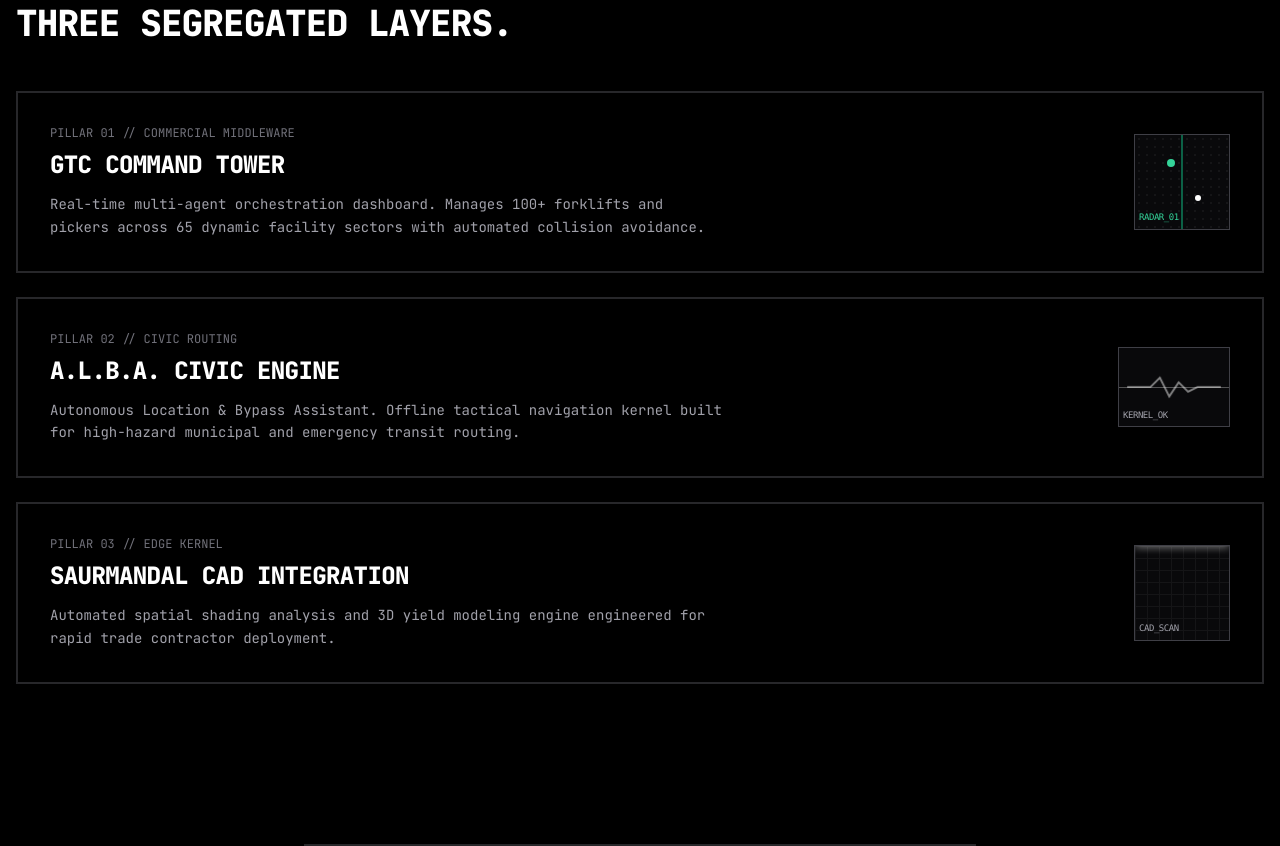
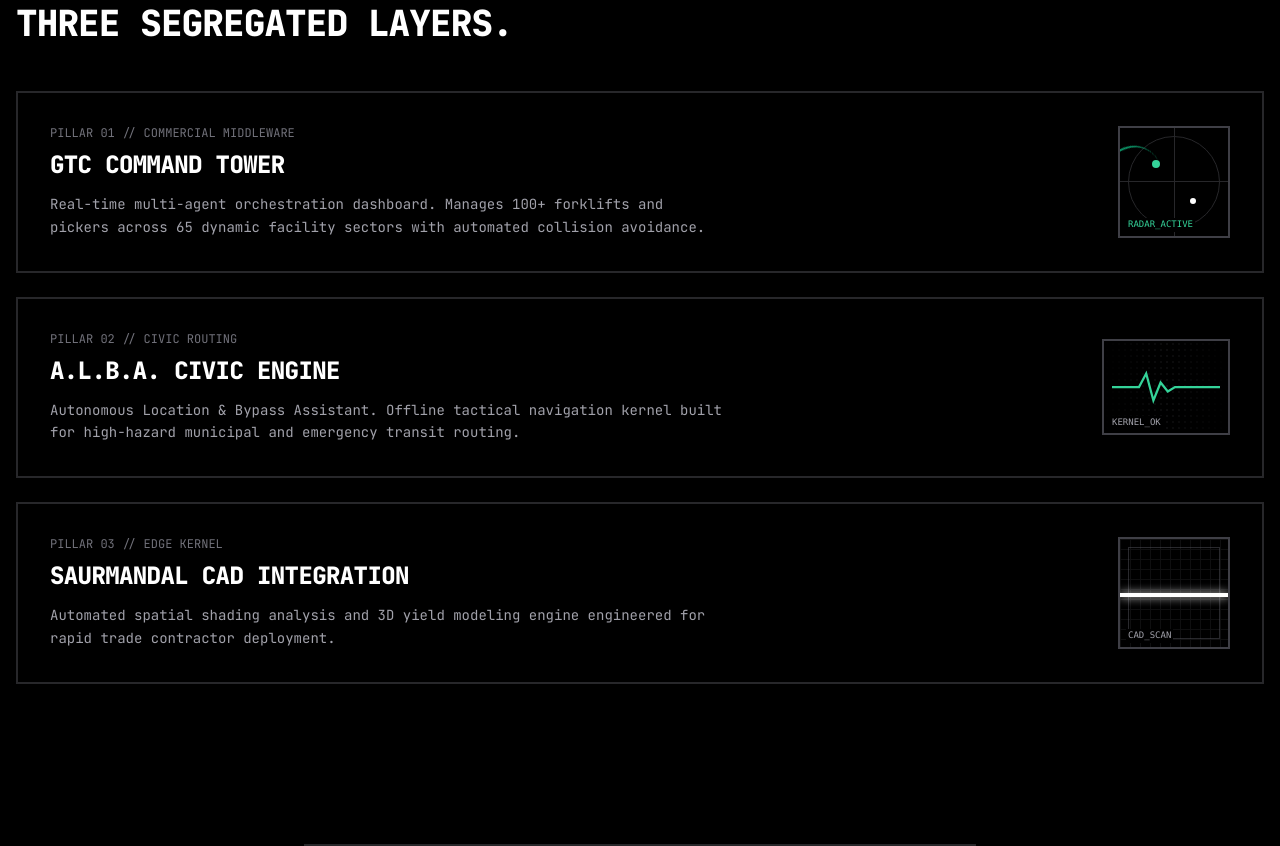
Before and after one commit to shreekarmangeshkar-sys/grid73-website, a plain HTML site: page index.html in a window 1280 px wide. Shown: the part 1294-2140 px from the top of the page. Drawn offline with nearby package versions, Linux system fonts and the light colour scheme.

Commit message:
Fix HTML formatting and enhance animations

```diff
--- a/index.html
+++ b/index.html
@@ -12,6 +12,7 @@
         .brutal-box { background: #000000; border: 2px solid #27272a; transition: all 0.2s cubic-bezier(0.16, 1, 0.3, 1); }
         .brutal-box:hover { border-color: #ffffff; background: #09090b; transform: translateY(-2px); }
         .grid-line-b { border-bottom: 1px solid #27272a; }
+
         @keyframes pulse-glow {
             0%, 100% { opacity: 1; }
             50% { opacity: 0.3; }
@@ -21,12 +22,13 @@
             100% { transform: rotate(360deg); }
         }
         @keyframes scan-line {
-            0% { transform: translateY(-100%); }
-            100% { transform: translateY(100%); }
+            0% { top: 0%; }
+            100% { top: 100%; }
         }
+
         .animate-pulse-glow { animation: pulse-glow 2s infinite ease-in-out; }
-        .radar-spinner { animation: radar-sweep 4s linear infinite; transform-origin: center; }
-        .scanner-bar { animation: scan-line 2.5s ease-in-out infinite alternate; }
+        .radar-spinner { animation: radar-sweep 3s linear infinite; transform-origin: 50% 50%; }
+        .scanner-bar { animation: scan-line 2s ease-in-out infinite alternate; }
     </style>
 </head>
 <body class="min-h-screen flex flex-col justify-between selection:bg-white selection:text-black">
@@ -115,7 +117,7 @@
                         </p>
                     </div>
                     <div class="mt-8 text-xs font-bold uppercase tracking-wider text-zinc-300">
-                        → ZERO-HARDWARE MIDDLEWARE
+                        → GTC
                     </div>
                 </div>
 
@@ -131,7 +133,7 @@
                         </p>
                     </div>
                     <div class="mt-8 text-xs font-bold uppercase tracking-wider text-zinc-300">
-                        → RAICO / SELLAFIELD FOCUS
+                        → PRETA
                     </div>
                 </div>
 
@@ -154,60 +156,62 @@
             </div>
         </section>
 
-        <!-- CORE PRODUCT STACK WITH MOTION GRAPHICS -->
+        <!-- CORE PRODUCT STACK WITH ACTIVE MOTION GRAPHICS -->
         <section id="pillars" class="w-full max-w-7xl mx-auto pt-24 pb-16">
             <div class="text-xs uppercase tracking-widest text-zinc-400 mb-8">// Core Product Stack</div>
             <h2 class="text-4xl font-extrabold tracking-tight uppercase mb-12">Three Segregated Layers.</h2>
             <div class="space-y-6">
 
-                <!-- Pillar 01: Radar / Fleet Coordination Visual -->
+                <!-- Pillar 01 -->
                 <div class="brutal-box p-8 flex flex-col md:flex-row justify-between items-center">
                     <div class="max-w-2xl mb-6 md:mb-0">
                         <div class="text-xs text-zinc-500 mb-2">PILLAR 01 // COMMERCIAL MIDDLEWARE</div>
                         <h3 class="text-2xl font-extrabold tracking-tight uppercase mb-3">GTC Command Tower</h3>
                         <p class="text-zinc-400 text-sm leading-relaxed">Real-time multi-agent orchestration dashboard. Manages 100+ forklifts and pickers across 65 dynamic facility sectors with automated collision avoidance.</p>
                     </div>
-                    <!-- Animated Radar Graphic -->
-                    <div class="w-24 h-24 border border-zinc-700 bg-zinc-950 relative flex items-center justify-center overflow-hidden shrink-0">
-                        <div class="absolute inset-0 bg-[radial-gradient(#27272a_1px,transparent_1px)] [background-size:8px_8px] opacity-40"></div>
-                        <div class="w-full h-0.5 bg-emerald-500/50 absolute radar-spinner"></div>
-                        <div class="w-2 h-2 bg-emerald-400 rounded-full animate-ping absolute top-6 left-8"></div>
-                        <div class="w-1.5 h-1.5 bg-white rounded-full absolute bottom-7 right-7"></div>
-                        <span class="text-[9px] text-emerald-400 font-mono tracking-tighter absolute bottom-1 left-1">RADAR_01</span>
+                    <!-- Animated Radar Screen -->
+                    <div class="w-28 h-28 border-2 border-zinc-700 bg-black relative flex items-center justify-center overflow-hidden shrink-0">
+                        <div class="absolute inset-0 border border-zinc-800 rounded-full m-2"></div>
+                        <div class="absolute w-full h-[1px] bg-zinc-800"></div>
+                        <div class="absolute h-full w-[1px] bg-zinc-800"></div>
+                        <div class="absolute w-14 h-14 border-r-2 border-emerald-500/80 rounded-full radar-spinner top-0 right-0 origin-bottom-left"></div>
+                        <div class="w-2 h-2 bg-emerald-400 rounded-full animate-ping absolute top-8 left-8"></div>
+                        <div class="w-1.5 h-1.5 bg-white rounded-full absolute bottom-8 right-8"></div>
+                        <span class="text-[9px] text-emerald-400 font-mono absolute bottom-1 left-1.5 bg-black px-0.5">RADAR_ACTIVE</span>
                     </div>
                 </div>
 
-                <!-- Pillar 02: Offline Heartbeat / Signal Visual -->
+                <!-- Pillar 02 -->
                 <div class="brutal-box p-8 flex flex-col md:flex-row justify-between items-center">
                     <div class="max-w-2xl mb-6 md:mb-0">
                         <div class="text-xs text-zinc-500 mb-2">PILLAR 02 // CIVIC ROUTING</div>
                         <h3 class="text-2xl font-extrabold tracking-tight uppercase mb-3">A.L.B.A. Civic Engine</h3>
                         <p class="text-zinc-400 text-sm leading-relaxed">Autonomous Location & Bypass Assistant. Offline tactical navigation kernel built for high-hazard municipal and emergency transit routing.</p>
                     </div>
-                    <!-- Animated Signal / Heartbeat Graphic -->
-                    <div class="w-28 h-20 border border-zinc-700 bg-zinc-950 relative flex items-center justify-center overflow-hidden shrink-0 px-2">
-                        <div class="absolute inset-0 flex items-center justify-center opacity-30">
-                            <div class="w-full h-[1px] bg-white"></div>
-                        </div>
-                        <svg class="w-full h-10 text-white" viewBox="0 0 100 30" fill="none">
-                            <path d="M0 15 H25 L35 5 L45 25 L55 10 L65 20 L75 15 H100" stroke="currentColor" stroke-width="2" class="animate-pulse"/>
+                    <!-- Animated Signal Waveform -->
+                    <div class="w-32 h-24 border-2 border-zinc-700 bg-black relative flex items-center justify-center overflow-hidden shrink-0 px-2">
+                        <div class="absolute inset-0 bg-[radial-gradient(#27272a_1px,transparent_1px)] [background-size:6px_6px] opacity-30"></div>
+                        <svg class="w-full h-12 text-emerald-400 relative z-10" viewBox="0 0 120 40" fill="none">
+                            <path d="M0 20 H30 L38 5 L46 35 L54 15 L62 25 L70 20 H120" stroke="currentColor" stroke-width="2.5" stroke-linecap="square"/>
                         </svg>
-                        <span class="text-[9px] text-zinc-400 font-mono tracking-tighter absolute bottom-1 left-1">KERNEL_OK</span>
+                        <div class="absolute inset-x-0 h-full bg-gradient-to-r from-black via-transparent to-black pointer-events-none"></div>
+                        <span class="text-[9px] text-zinc-400 font-mono absolute bottom-1 left-1.5 bg-black px-0.5">KERNEL_OK</span>
                     </div>
                 </div>
 
-                <!-- Pillar 03: Topographical Scan Visual -->
+                <!-- Pillar 03 -->
                 <div class="brutal-box p-8 flex flex-col md:flex-row justify-between items-center">
                     <div class="max-w-2xl mb-6 md:mb-0">
                         <div class="text-xs text-zinc-500 mb-2">PILLAR 03 // EDGE KERNEL</div>
                         <h3 class="text-2xl font-extrabold tracking-tight uppercase mb-3">Saurmandal CAD Integration</h3>
                         <p class="text-zinc-400 text-sm leading-relaxed">Automated spatial shading analysis and 3D yield modeling engine engineered for rapid trade contractor deployment.</p>
                     </div>
-                    <!-- Animated Scanning Grid Graphic -->
-                    <div class="w-24 h-24 border border-zinc-700 bg-zinc-950 relative overflow-hidden shrink-0">
-                        <div class="absolute inset-0 bg-[linear-gradient(to_right,#27272a_1px,transparent_1px),linear-gradient(to_bottom,#27272a_1px,transparent_1px)] bg-[size:12px_12px] opacity-40"></div>
-                        <div class="w-full h-1 bg-white/80 absolute scanner-bar shadow-[0_0_8px_rgba(255,255,255,0.8)]"></div>
-                        <span class="text-[9px] text-zinc-400 font-mono tracking-tighter absolute bottom-1 left-1">CAD_SCAN</span>
+                    <!-- Animated Scanning Laser Box -->
+                    <div class="w-28 h-28 border-2 border-zinc-700 bg-black relative overflow-hidden shrink-0 flex items-center justify-center">
+                        <div class="absolute inset-0 bg-[linear-gradient(to_right,#27272a_1px,transparent_1px),linear-gradient(to_bottom,#27272a_1px,transparent_1px)] bg-[size:10px_10px] opacity-40"></div>
+                        <div class="absolute w-full h-1 bg-white shadow-[0_0_10px_#ffffff] scanner-bar z-10"></div>
+                        <div class="absolute inset-2 border border-zinc-600/50"></div>
+                        <span class="text-[9px] text-zinc-400 font-mono absolute bottom-1 left-1.5 bg-black px-0.5 z-20">CAD_SCAN</span>
                     </div>
                 </div>
 
```
